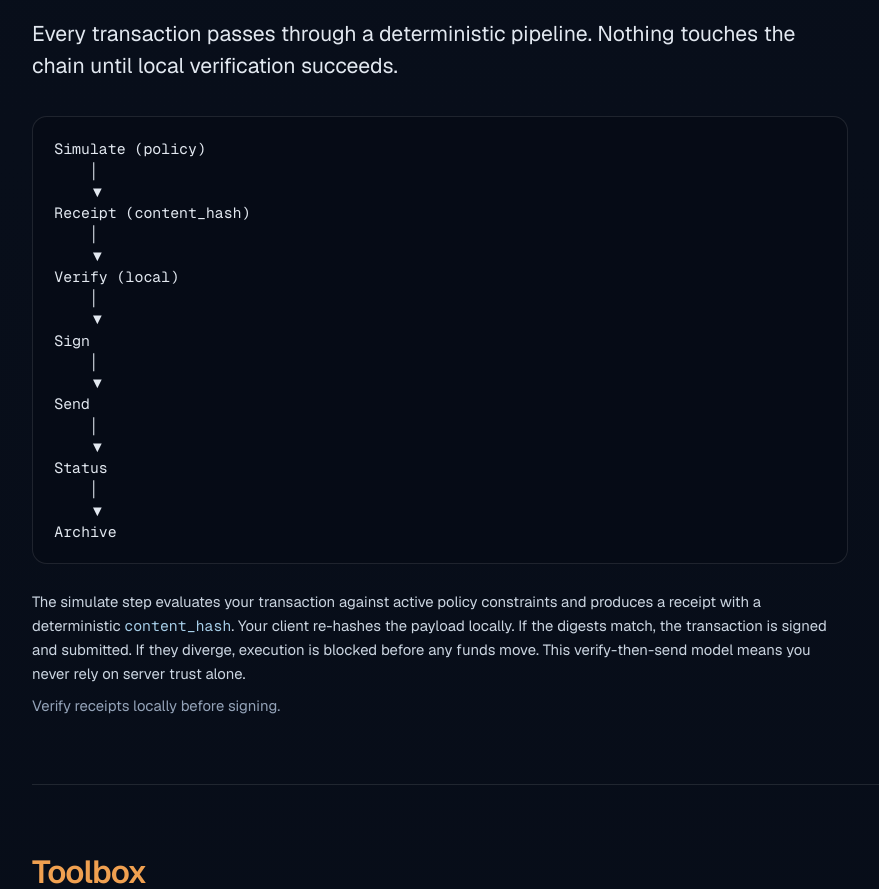
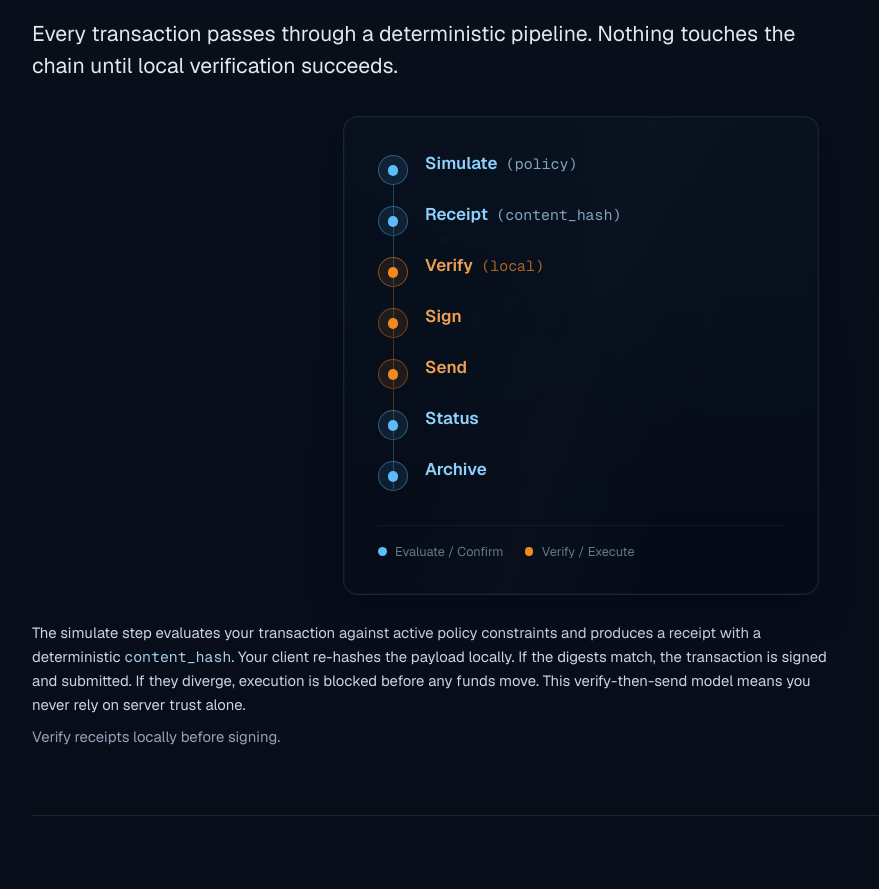
Before and after one commit to trucore-ai/TruCore-site, a Next.js app: page /atf in a window 1280 px wide. Shown: the part 3745-4634 px from the top of the page, without its empty margins (59-938 px from the left). Built offline with nearby package versions, Linux system fonts and the light colour scheme.

Commit message:
ui update

```diff
--- a/app/atf/page.tsx
+++ b/app/atf/page.tsx
@@ -6,6 +6,7 @@ import { Section } from "@/components/ui/section";
 import { TrackedLink } from "@/components/tracked-link";
 import { WaitlistForm } from "@/components/waitlist-form";
 import { AtfCopyCommand } from "@/components/atf-copy-command";
+import { SimulateVerifyExecuteFlow } from "@/components/simulate-verify-execute-flow";
 import { getAtfCliVersion } from "@/lib/version";
 
 export const metadata: Metadata = {
@@ -353,29 +354,7 @@ export default function ATFPage() {
           </p>
         </div>
 
-        <div className="max-w-3xl">
-          <pre className="overflow-x-auto rounded-xl border border-white/10 bg-neutral-950/60 p-5 font-mono text-sm text-slate-200">
-{`Simulate (policy)
-    │
-    ▼
-Receipt (content_hash)
-    │
-    ▼
-Verify (local)
-    │
-    ▼
-Sign
-    │
-    ▼
-Send
-    │
-    ▼
-Status
-    │
-    ▼
-Archive`}
-          </pre>
-        </div>
+        <SimulateVerifyExecuteFlow />
 
         <p className="mt-6 max-w-3xl text-sm leading-relaxed text-slate-300">
           The simulate step evaluates your transaction against active policy
--- /dev/null
+++ b/components/simulate-verify-execute-flow.tsx
@@ -0,0 +1,116 @@
+/**
+ * Simulate, Verify, Execute Flow Diagram
+ *
+ * Vertical stepper showing the seven-step ATF execution pipeline.
+ * Responsive, mobile-friendly, dark-mode with blue + orange accents.
+ */
+
+const steps = [
+  { label: "Simulate", detail: "policy", phase: "evaluate" },
+  { label: "Receipt", detail: "content_hash", phase: "evaluate" },
+  { label: "Verify", detail: "local", phase: "verify" },
+  { label: "Sign", detail: null, phase: "execute" },
+  { label: "Send", detail: null, phase: "execute" },
+  { label: "Status", detail: null, phase: "confirm" },
+  { label: "Archive", detail: null, phase: "confirm" },
+] as const;
+
+type Phase = (typeof steps)[number]["phase"];
+
+function phaseColor(phase: Phase) {
+  switch (phase) {
+    case "evaluate":
+      return {
+        ring: "border-primary-400/40",
+        bg: "bg-primary-400/10",
+        dot: "bg-primary-400",
+        text: "text-primary-300",
+        detail: "text-primary-200/70",
+        line: "bg-primary-400/30",
+      };
+    case "verify":
+      return {
+        ring: "border-accent-400/50",
+        bg: "bg-accent-400/10",
+        dot: "bg-accent-400",
+        text: "text-[#f0a050]",
+        detail: "text-accent-400/70",
+        line: "bg-accent-400/30",
+      };
+    case "execute":
+      return {
+        ring: "border-accent-400/40",
+        bg: "bg-accent-400/10",
+        dot: "bg-accent-400",
+        text: "text-[#f0a050]",
+        detail: "text-accent-400/70",
+        line: "bg-accent-400/30",
+      };
+    case "confirm":
+      return {
+        ring: "border-primary-400/40",
+        bg: "bg-primary-400/10",
+        dot: "bg-primary-400",
+        text: "text-primary-300",
+        detail: "text-primary-200/70",
+        line: "bg-primary-400/30",
+      };
+  }
+}
+
+export function SimulateVerifyExecuteFlow() {
+  return (
+    <div
+      className="glass-panel mx-auto max-w-md rounded-xl px-6 py-6 sm:px-8 sm:py-8"
+      role="img"
+      aria-label="ATF execution pipeline: Simulate, Receipt, Verify, Sign, Send, Status, Archive"
+    >
+      <ol className="relative space-y-0">
+        {steps.map((step, i) => {
+          const c = phaseColor(step.phase);
+          const isLast = i === steps.length - 1;
+
+          return (
+            <li key={step.label} className="relative flex items-start gap-4">
+              {/* Vertical connector line */}
+              {!isLast && (
+                <span
+                  aria-hidden="true"
+                  className={`absolute left-[15px] top-[34px] h-[calc(100%-2px)] w-px ${c.line}`}
+                />
+              )}
+
+              {/* Step dot */}
+              <span
+                aria-hidden="true"
+                className={`relative z-10 mt-1 flex h-[30px] w-[30px] shrink-0 items-center justify-center rounded-full border ${c.ring} ${c.bg}`}
+              >
+                <span className={`h-2.5 w-2.5 rounded-full ${c.dot}`} />
+              </span>
+
+              {/* Label + detail */}
+              <div className={`pb-6 ${isLast ? "pb-0" : ""}`}>
+                <span className={`text-base font-semibold leading-snug ${c.text}`}>
+                  {step.label}
+                </span>
+                {step.detail && (
+                  <span className={`ml-2 font-mono text-sm ${c.detail}`}>
+                    ({step.detail})
+                  </span>
+                )}
+              </div>
+            </li>
+          );
+        })}
+      </ol>
+
+      {/* Arrow indicator at bottom */}
+      <div className="mt-4 flex items-center gap-2 border-t border-white/5 pt-4 text-xs text-slate-500">
+        <span className="inline-block h-2 w-2 rounded-full bg-primary-400" />
+        <span>Evaluate / Confirm</span>
+        <span className="ml-3 inline-block h-2 w-2 rounded-full bg-accent-400" />
+        <span>Verify / Execute</span>
+      </div>
+    </div>
+  );
+}
```
